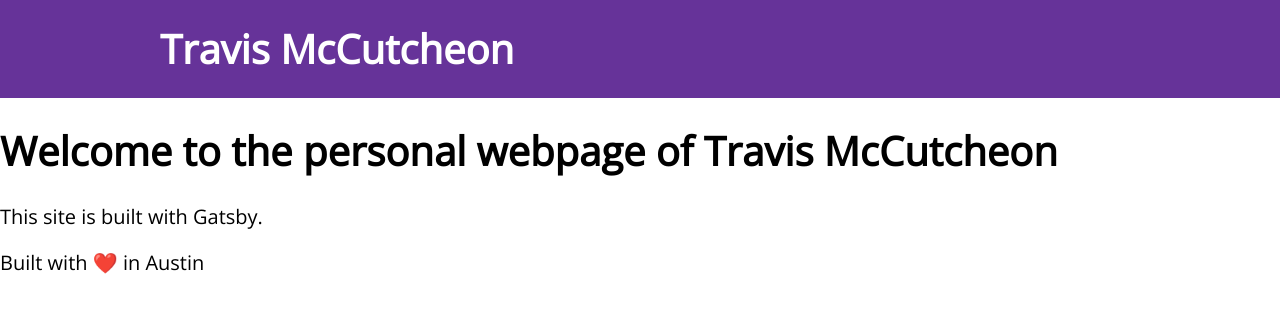
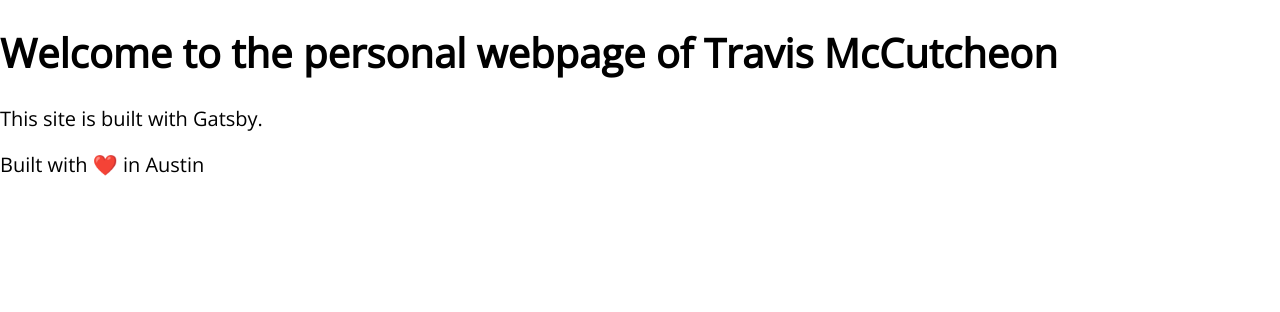
Before and after one commit to earth2travis/travis-mccutcheon, a Gatsby site: page / in a window 1280 px wide. Built offline with nearby package versions, Linux system fonts and the light colour scheme; Gatsby itself is replaced by a stand-in of ours.

Commit message:
Remove header

```diff
--- a/src/components/layout.js
+++ b/src/components/layout.js
@@ -9,7 +9,6 @@ import React from "react"
 import PropTypes from "prop-types"
 import { useStaticQuery, graphql } from "gatsby"
 
-import Header from "./header"
 import "./layout.css"
 
 const Layout = ({ children }) => {
@@ -25,7 +24,6 @@ const Layout = ({ children }) => {
 
   return (
     <>
-      <Header siteTitle={data.site.siteMetadata.title} />
       <div>
         <main>{children}</main>
         <footer>Built with ❤️ in Austin</footer>
```
